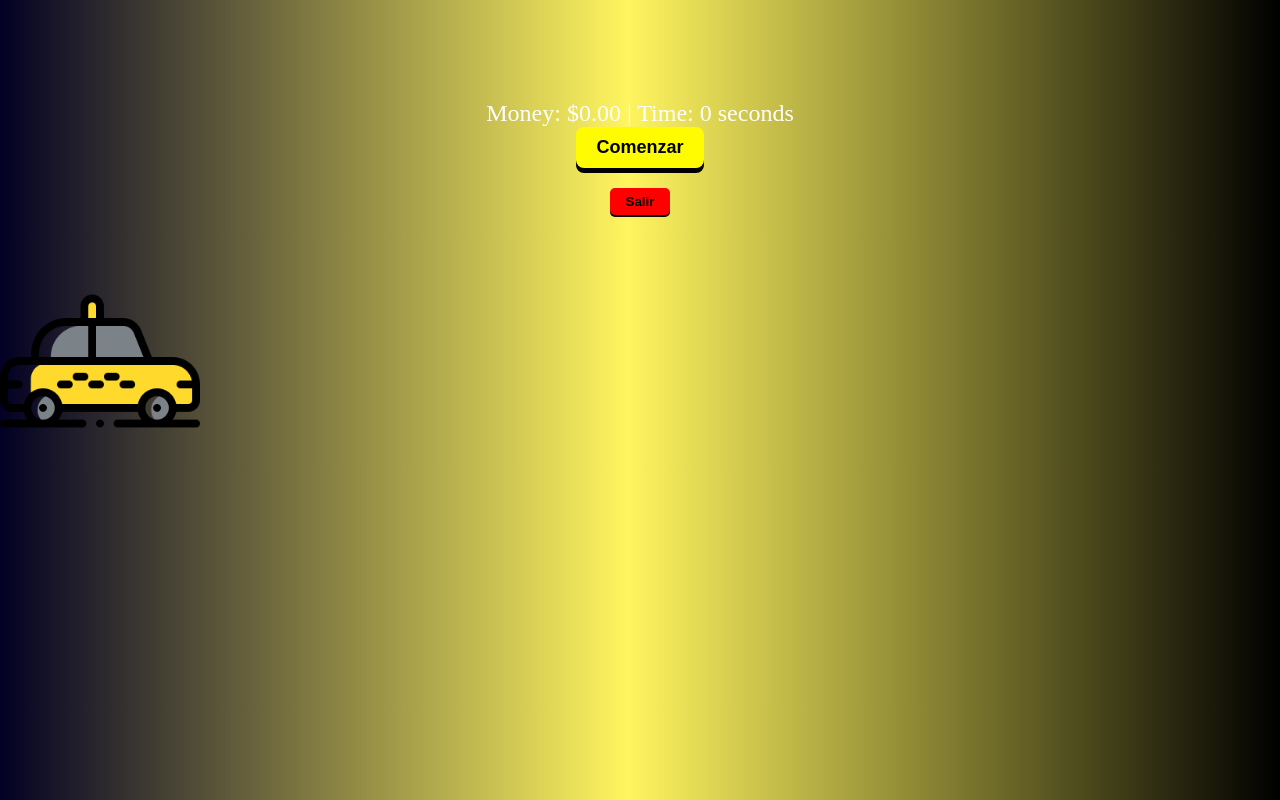
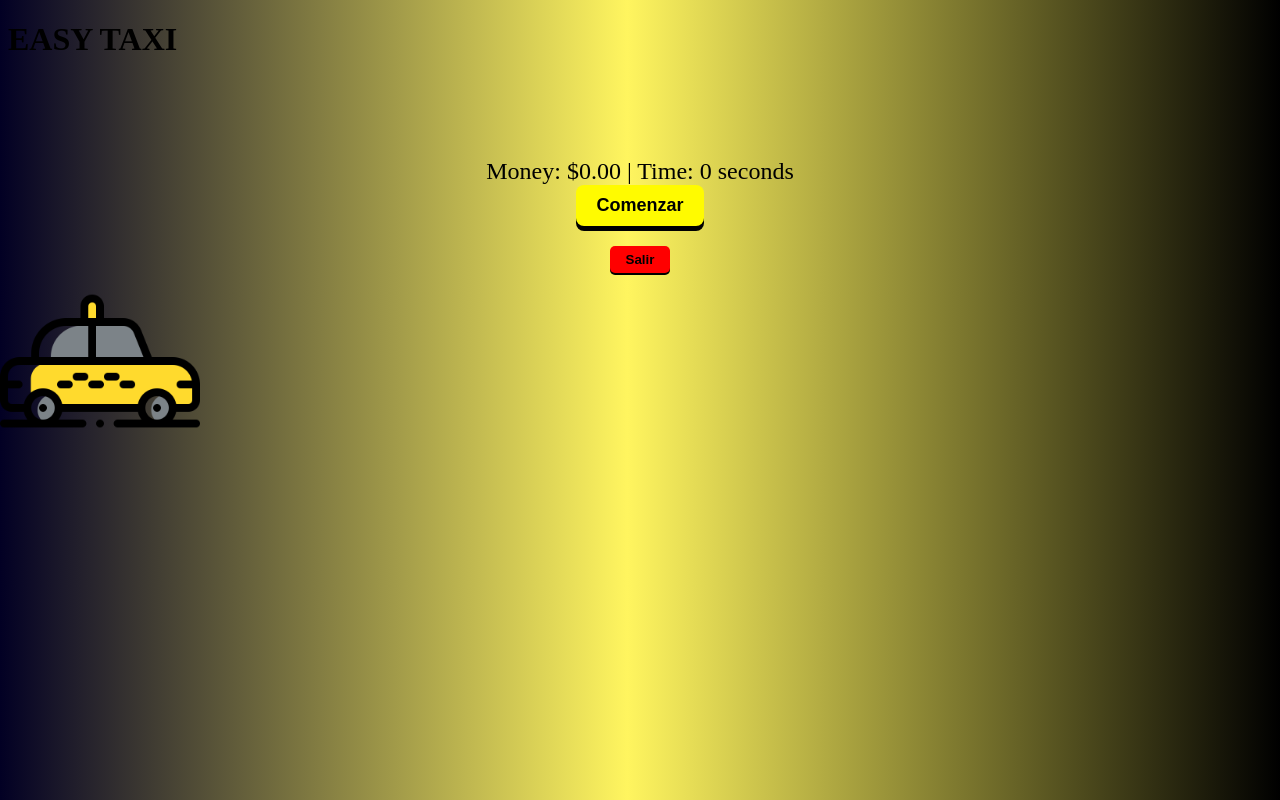
Before and after one commit to alberto96A/Prueba-Taxi, a plain HTML site: page index.html in a window 1280 px wide. Drawn offline with Linux system fonts and the light colour scheme.

Commit message:
presentacion

```diff
--- a/index.html
+++ b/index.html
@@ -63,7 +63,9 @@
       box-shadow: 0px 1px 0px red;
       transform: translateY(4px);
     }
-
+    .H1{
+      text-align: center;
+    }
     .taxi {
       position: absolute;
       top: 32%;
@@ -82,11 +84,13 @@
       margin-top: 100px;
       text-align: center;
       font-size: 24px;
-      color: white;
+      color: black ;
+      font-weight: 100;
     }
   </style>
 </head>
 <body>
+  <H1>EASY TAXI</H1>
   <div class="taxi"></div>
   <div class="counter">Money: $<span id="money">0</span> | Time: <span id="time">0</span> seconds</div>
 
```
